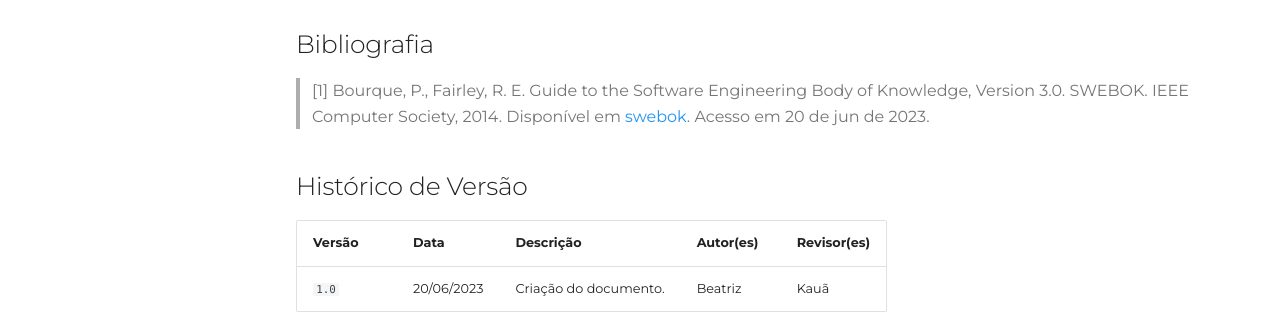
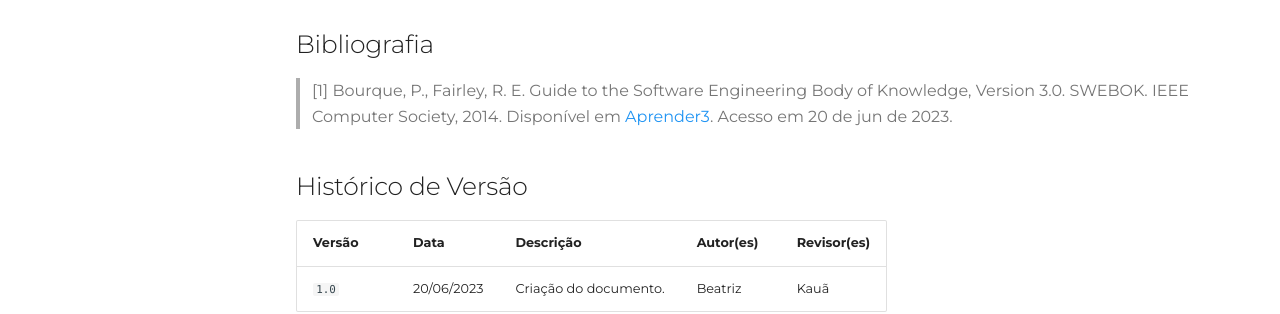
Before and after one commit to Requisitos-de-Software/2023.1-Simplenote, an MkDocs documentation site: the page built from docs/Analise-Grupo5/Modelagem/backlog.md, in a window 1280 px wide and 900 px high, scrolled down 1936 px. Shown: the part 483-797 px from the top of the window. Built offline with MkDocs 1.6.1 and Material for MkDocs 9.7.7, drawn with Linux system fonts in a browser that asks for light colours; some web fonts are replaced; comment, search, counter and statistics services are not loaded.

Commit message:
Update backlog.md

```diff
--- a/docs/Analise-Grupo5/Modelagem/backlog.md
+++ b/docs/Analise-Grupo5/Modelagem/backlog.md
@@ -62,7 +62,7 @@ explicação ....
 
 ## Bibliografia
 
-> [1] Bourque, P., Fairley, R. E. Guide to the Software Engineering Body of Knowledge, Version 3.0. SWEBOK. IEEE Computer Society, 2014. Disponível em [swebok](http://www.computer.org/web/swebok/v3). Acesso em 20 de jun de 2023.
+> [1] Bourque, P., Fairley, R. E. Guide to the Software Engineering Body of Knowledge, Version 3.0. SWEBOK. IEEE Computer Society, 2014. Disponível em [Aprender3](https://aprender3.unb.br/pluginfile.php/2523020/mod_resource/content/1/SWEBOKv3.pdf). Acesso em 20 de jun de 2023.
 
 ## Histórico de Versão
 
```
